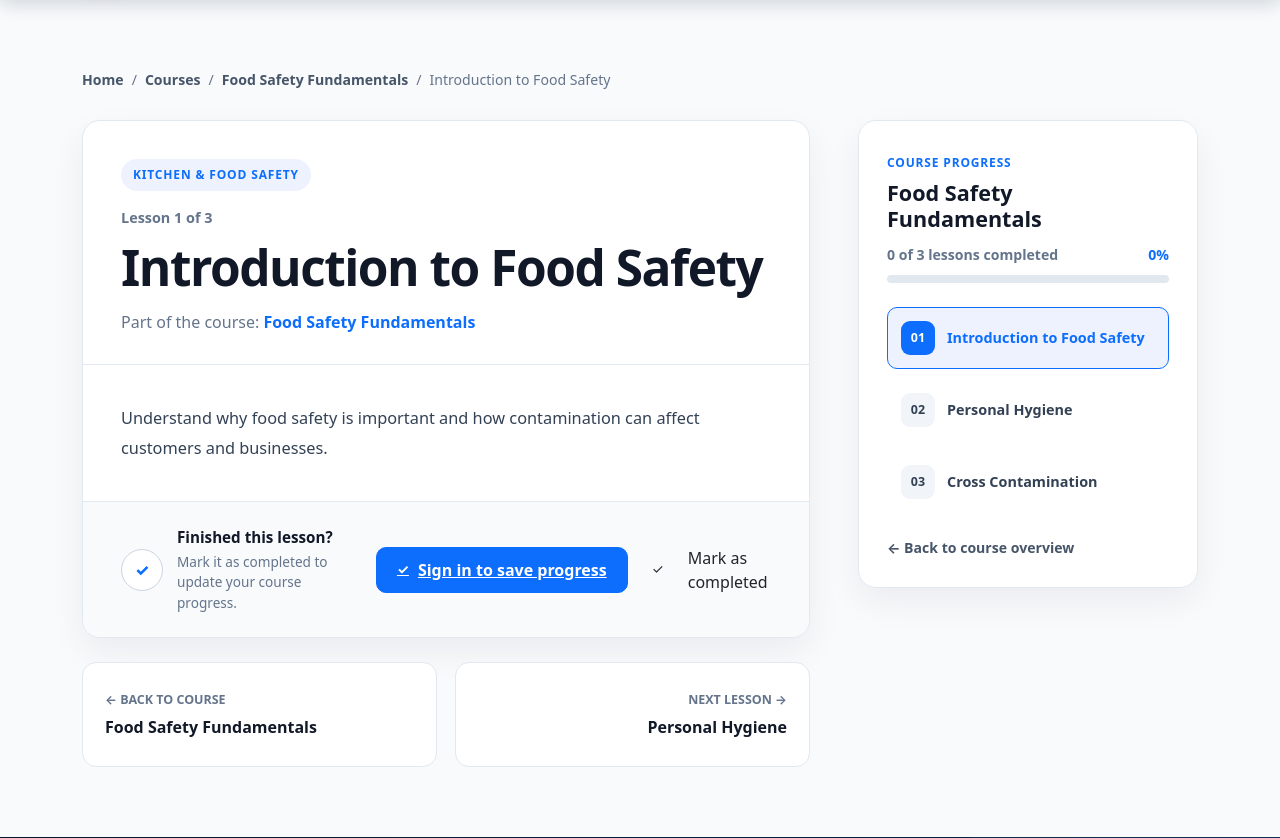
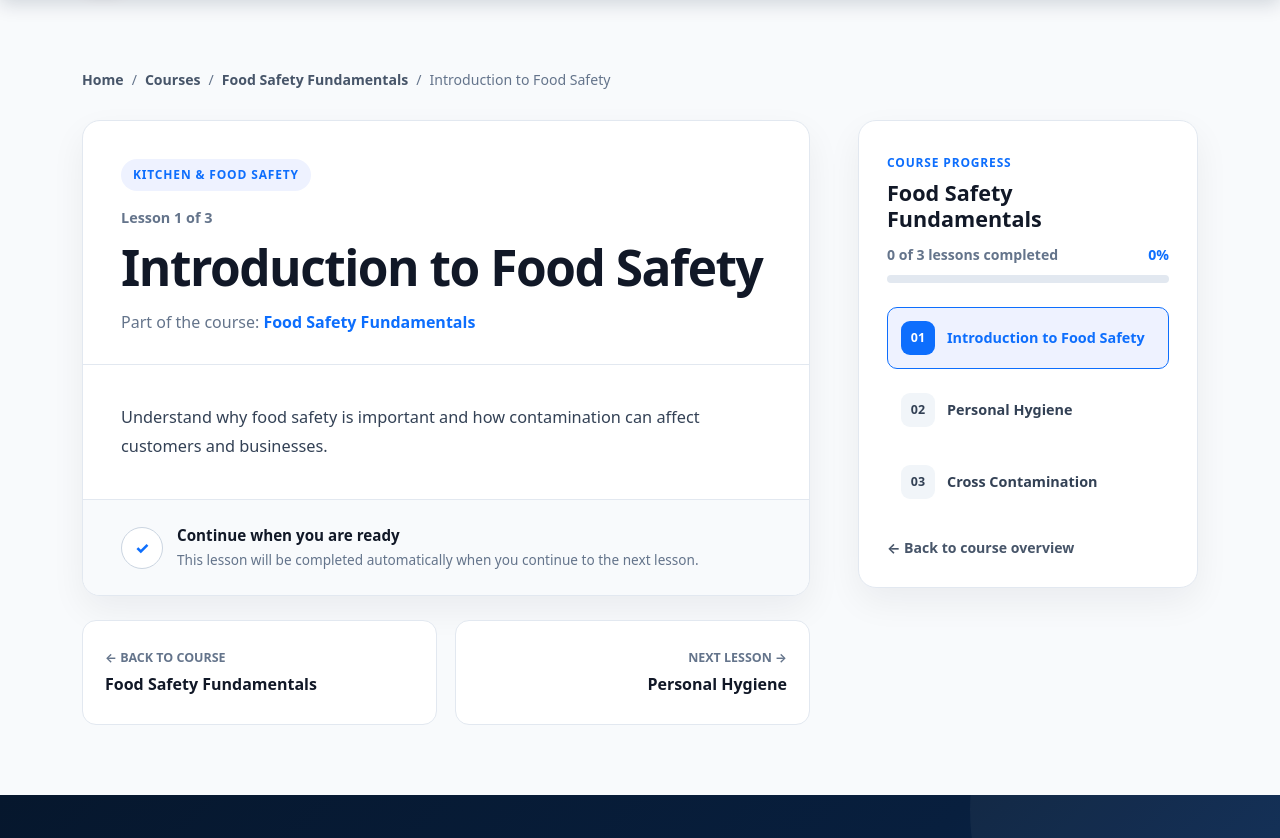
Before and after one commit to dhardi/SkillStart-Ireland, a Django app: a page that uses courses/templates/courses/lesson_detail.html in a window 1280 px wide. Shown: the part 78-916 px from the top of the page. Run offline with Django 5.2, Linux system fonts and the light colour scheme; data comes from the database, SQL or seed files in the repository; both versions use the stored data as it was after the commit.

Commit message:
conteudo lessons add youtube admin add image

```diff
--- a/core/static/core/css/style.css
+++ b/core/static/core/css/style.css
@@ -3987,3 +3987,55 @@ body {
         width: 100%;
     }
 }
+
+/* =========================================================
+   LESSON MEDIA
+========================================================= */
+
+.lesson-video-wrapper {
+    position: relative;
+    width: 100%;
+    margin-bottom: 2rem;
+    padding-top: 56.25%;
+    overflow: hidden;
+    border-radius: 16px;
+    background: #000;
+}
+
+.lesson-youtube-player,
+.lesson-video-wrapper iframe {
+    position: absolute;
+    inset: 0;
+    width: 100%;
+    height: 100%;
+    border: 0;
+}
+
+.lesson-image-wrapper {
+    width: 100%;
+    margin-bottom: 2rem;
+    overflow: hidden;
+    border-radius: 16px;
+}
+
+.lesson-content-image {
+    display: block;
+    width: 100%;
+    height: auto;
+    max-height: 520px;
+    object-fit: contain;
+}
+
+.lesson-text-content {
+    line-height: 1.8;
+}
+
+.lesson-navigation-link-next.locked {
+    cursor: not-allowed;
+    opacity: 0.55;
+}
+
+.lesson-navigation-link-next.saving {
+    pointer-events: none;
+    opacity: 0.7;
+}
--- a/core/static/core/js/lesson_progress.js
+++ b/core/static/core/js/lesson_progress.js
@@ -1,22 +1,34 @@
 document.addEventListener("DOMContentLoaded", function () {
-    const completionButton = document.getElementById(
-        "lesson-completion-button"
+    const lessonSection = document.querySelector(
+        ".lesson-detail-section"
     );
 
-    if (!completionButton) {
+    if (!lessonSection) {
         return;
     }
 
     const completeUrl =
-        completionButton.dataset.completeUrl;
+        lessonSection.dataset.completeUrl;
 
-    if (!completeUrl) {
-        return;
-    }
+    const currentLessonId =
+        lessonSection.dataset.currentLessonId;
 
-    const completionButtonText =
-        completionButton.querySelector(
-            ".lesson-completion-button-text"
+    const hasVideo =
+        lessonSection.dataset.hasVideo === "true";
+
+    let currentLessonCompleted =
+        lessonSection.dataset.isCompleted === "true";
+
+    const nextLessonLink = document.querySelector(
+        ".lesson-navigation-link-next"
+    );
+
+    const completionStatus = document.getElementById(
+        "lesson-completion-status"
+    );
+
+    const completionMessage = document.getElementById(
+        "lesson-completion-message"
     );
 
     const progressSummary = document.getElementById(
@@ -34,6 +46,19 @@ document.addEventListener("DOMContentLoaded", function () {
     const progressFill = document.getElementById(
         "lesson-progress-fill"
     );
+
+    const youtubePlayerElement =
+        document.getElementById(
+            "lesson-youtube-player"
+        );
+
+    let lessonIsBeingSaved = false;
+
+    /*
+     * Uma lesson que já foi concluída anteriormente
+     * não precisa ficar bloqueada novamente.
+     */
+    let videoHasEnded = currentLessonCompleted;
 
     function getCookie(cookieName) {
         const cookies = document.cookie
@@ -59,15 +84,109 @@ document.addEventListener("DOMContentLoaded", function () {
         return null;
     }
 
-    completionButton.addEventListener(
-        "click",
-        async function () {
-            completionButton.disabled = true;
+    function lockNextLesson() {
+        if (!nextLessonLink) {
+            return;
+        }
 
-            if (completionButtonText) {
-                completionButtonText.textContent =
-                    "Saving...";
+        nextLessonLink.classList.add("locked");
+
+        nextLessonLink.setAttribute(
+            "aria-disabled",
+            "true"
+        );
     }
+
+    function unlockNextLesson() {
+        if (!nextLessonLink) {
+            return;
+        }
+
+        nextLessonLink.classList.remove("locked");
+
+        nextLessonLink.removeAttribute(
+            "aria-disabled"
+        );
+    }
+
+    function showVideoRequiredMessage() {
+        if (completionStatus) {
+            completionStatus.textContent =
+                "Watch the video to continue";
+        }
+
+        if (completionMessage) {
+            completionMessage.textContent =
+                "The next lesson will be unlocked " +
+                "when the video finishes.";
+        }
+    }
+
+    function updateProgressDisplay(data) {
+        const sidebarLesson = document.querySelector(
+            `[data-sidebar-lesson-id="${currentLessonId}"]`
+        );
+
+        if (sidebarLesson) {
+            sidebarLesson.classList.add(
+                "completed"
+            );
+        }
+
+        if (completionStatus) {
+            completionStatus.textContent =
+                "Lesson completed";
+        }
+
+        if (completionMessage) {
+            completionMessage.textContent =
+                "Your progress has been saved.";
+        }
+
+        if (progressSummary) {
+            const lessonWord =
+                data.total_lessons === 1
+                    ? "lesson"
+                    : "lessons";
+
+            progressSummary.textContent =
+                `${data.completed_count} of ` +
+                `${data.total_lessons} ` +
+                `${lessonWord} completed`;
+        }
+
+        if (progressPercentage) {
+            progressPercentage.textContent =
+                `${data.percentage}%`;
+        }
+
+        if (progressFill) {
+            progressFill.style.width =
+                `${data.percentage}%`;
+        }
+
+        if (progressBar) {
+            progressBar.setAttribute(
+                "aria-valuenow",
+                String(data.percentage)
+            );
+        }
+    }
+
+    async function completeCurrentLesson() {
+        if (currentLessonCompleted) {
+            return null;
+        }
+
+        if (!completeUrl) {
+            return null;
+        }
+
+        if (lessonIsBeingSaved) {
+            return null;
+        }
+
+        lessonIsBeingSaved = true;
 
         try {
             const response = await fetch(
@@ -92,66 +211,224 @@ document.addEventListener("DOMContentLoaded", function () {
 
             const data = await response.json();
 
-                completionButton.classList.add(
-                    "completed"
+            currentLessonCompleted = true;
+
+            updateProgressDisplay(data);
+
+            return data;
+        } finally {
+            lessonIsBeingSaved = false;
+        }
+    }
+
+    /*
+     * Lessons com vídeo começam bloqueadas,
+     * exceto quando já foram concluídas.
+     */
+    if (
+        hasVideo &&
+        !currentLessonCompleted
+    ) {
+        lockNextLesson();
+        showVideoRequiredMessage();
+    }
+
+    if (nextLessonLink) {
+        nextLessonLink.addEventListener(
+            "click",
+            async function (event) {
+                /*
+                 * Vídeo ainda não terminou:
+                 * não permite avançar.
+                 */
+                if (
+                    hasVideo &&
+                    !videoHasEnded &&
+                    !currentLessonCompleted
+                ) {
+                    event.preventDefault();
+
+                    showVideoRequiredMessage();
+
+                    return;
+                }
+
+                /*
+                 * Usuário não está autenticado.
+                 * Não existe progresso para salvar.
+                 */
+                if (!completeUrl) {
+                    return;
+                }
+
+                /*
+                 * Lesson já concluída:
+                 * segue o link normalmente.
+                 */
+                if (currentLessonCompleted) {
+                    return;
+                }
+
+                event.preventDefault();
+
+                const destination =
+                    nextLessonLink.href;
+
+                nextLessonLink.classList.add(
+                    "saving"
                 );
 
-                completionButton.setAttribute(
-                    "aria-pressed",
+                nextLessonLink.setAttribute(
+                    "aria-disabled",
                     "true"
                 );
 
-                if (completionButtonText) {
-                    completionButtonText.textContent =
-                        "Completed";
-                }
+                try {
+                    await completeCurrentLesson();
 
-                const sidebarLesson =
-                    document.querySelector(
-                        `[data-sidebar-lesson-id="${data.lesson_id}"]`
-                    );
-
-                if (sidebarLesson) {
-                    sidebarLesson.classList.add(
-                        "completed"
-                    );
-                }
-
-                if (progressSummary) {
-                    progressSummary.textContent =
-                        `${data.completed_count} of ` +
-                        `${data.total_lessons} ` +
-                        `lesson` +
-                        `${data.total_lessons === 1 ? "" : "s"} ` +
-                        `completed`;
-                }
-
-                if (progressPercentage) {
-                    progressPercentage.textContent =
-                        `${data.percentage}%`;
-                }
-
-                if (progressFill) {
-                    progressFill.style.width =
-                        `${data.percentage}%`;
-                }
-
-                if (progressBar) {
-                    progressBar.setAttribute(
-                        "aria-valuenow",
-                        String(data.percentage)
-                    );
-                }
+                    window.location.href =
+                        destination;
                 } catch (error) {
                     console.error(error);
 
-                completionButton.disabled = false;
+                    nextLessonLink.classList.remove(
+                        "saving"
+                    );
 
-                if (completionButtonText) {
-                    completionButtonText.textContent =
-                        "Try again";
+                    if (
+                        !hasVideo ||
+                        videoHasEnded
+                    ) {
+                        unlockNextLesson();
+                    }
+
+                    if (completionStatus) {
+                        completionStatus.textContent =
+                            "Progress could not be saved";
+                    }
+
+                    if (completionMessage) {
+                        completionMessage.textContent =
+                            "Please check your connection " +
+                            "and try again.";
                     }
                 }
             }
         );
+    }
+
+    function initializeYouTubePlayer() {
+        if (
+            !youtubePlayerElement ||
+            !youtubePlayerElement.dataset
+                .youtubeVideoId
+        ) {
+            return;
+        }
+
+        const videoId =
+            youtubePlayerElement.dataset
+                .youtubeVideoId;
+
+        new YT.Player(
+            "lesson-youtube-player",
+            {
+                videoId: videoId,
+
+                playerVars: {
+                    rel: 0,
+                    modestbranding: 1,
+                },
+
+                events: {
+                    onStateChange:
+                        handleYouTubeStateChange,
+                },
+            }
+        );
+    }
+
+    async function handleYouTubeStateChange(
+        event
+    ) {
+        if (
+            event.data !==
+            YT.PlayerState.ENDED
+        ) {
+            return;
+        }
+
+        videoHasEnded = true;
+
+        /*
+         * O vídeo terminou, então o aluno
+         * já pode avançar.
+         */
+        unlockNextLesson();
+
+        if (!completeUrl) {
+            if (completionStatus) {
+                completionStatus.textContent =
+                    "Video completed";
+            }
+
+            if (completionMessage) {
+                completionMessage.textContent =
+                    "Sign in to save your progress.";
+            }
+
+            return;
+        }
+
+        try {
+            await completeCurrentLesson();
+
+            unlockNextLesson();
+        } catch (error) {
+            console.error(
+                "Could not save progress after video:",
+                error
+            );
+
+            /*
+             * O botão continua liberado porque
+             * o aluno assistiu ao vídeo.
+             *
+             * Ao clicar em Next, o sistema
+             * tentará salvar novamente.
+             */
+            unlockNextLesson();
+
+            if (completionStatus) {
+                completionStatus.textContent =
+                    "Video completed";
+            }
+
+            if (completionMessage) {
+                completionMessage.textContent =
+                    "Your progress could not be saved. " +
+                    "Click Next lesson to try again.";
+            }
+        }
+    }
+
+    if (youtubePlayerElement) {
+        /*
+         * Caso a API do YouTube já tenha
+         * terminado de carregar.
+         */
+        if (
+            window.YT &&
+            typeof window.YT.Player === "function"
+        ) {
+            initializeYouTubePlayer();
+        } else {
+            /*
+             * A API chama esta função global
+             * quando estiver pronta.
+             */
+            window.onYouTubeIframeAPIReady =
+                initializeYouTubePlayer;
+        }
+    }
 });
--- a/courses/templates/courses/lesson_detail.html
+++ b/courses/templates/courses/lesson_detail.html
@@ -11,6 +11,11 @@
     class="lesson-detail-section"
     data-course-slug="{{ course.slug }}"
     data-current-lesson-id="{{ lesson.id }}"
+    data-has-video="{% if lesson.youtube_video_id %}true{% else %}false{% endif %}"
+    data-is-completed="{% if current_lesson_completed %}true{% else %}false{% endif %}"
+    {% if request.user.is_authenticated %}
+        data-complete-url="{% url 'courses:mark_lesson_completed' course.slug lesson.id %}"
+    {% endif %}
 >
     <div class="container">
 
@@ -71,7 +76,41 @@
                     </div>
 
                     <div class="lesson-body">
+
+    {% if lesson.youtube_video_id %}
+
+        <div class="lesson-video-wrapper">
+
+            <div
+                id="lesson-youtube-player"
+                class="lesson-youtube-player"
+                data-youtube-video-id="{{ lesson.youtube_video_id }}"
+            ></div>
+
+        </div>
+
+    {% elif lesson.image %}
+
+        <div class="lesson-image-wrapper">
+
+            <img
+                src="{{ lesson.image.url }}"
+                alt="{{ lesson.title }}"
+                class="lesson-content-image"
+            >
+
+        </div>
+
+    {% endif %}
+
+    {% if lesson.content %}
+
+        <div class="lesson-text-content">
             {{ lesson.content|linebreaks }}
+        </div>
+
+    {% endif %}
+
 </div>
 
                     <div class="lesson-completion-area">
@@ -86,78 +125,28 @@
                             </span>
 
                             <div>
-                                <strong>Finished this lesson?</strong>
 
-                                <p>
-                                    Mark it as completed to update your
-                                    course progress.
+                                <strong id="lesson-completion-status">
+                                    {% if current_lesson_completed %}
+                                        Lesson completed
+                                    {% else %}
+                                        Continue when you are ready
+                                    {% endif %}
+                                </strong>
+
+                                <p id="lesson-completion-message">
+                                    {% if current_lesson_completed %}
+                                        Your progress has been saved.
+                                    {% else %}
+                                        This lesson will be completed
+                                        automatically when you continue
+                                        to the next lesson.
+                                    {% endif %}
                                 </p>
+
                             </div>
 
                         </div>
-
-                        {% if request.user.is_authenticated %}
-
-    <button
-        type="button"
-        class="lesson-completion-button
-            {% if current_lesson_completed %}
-                completed
-            {% endif %}
-        "
-        id="lesson-completion-button"
-        data-complete-url="{% url 'courses:mark_lesson_completed' course.slug lesson.id %}"
-        aria-pressed="{% if current_lesson_completed %}true{% else %}false{% endif %}"
-        {% if current_lesson_completed %}
-            disabled
-        {% endif %}
-    >
-        <span
-            class="lesson-completion-button-icon"
-            aria-hidden="true"
-        >
-            ✓
-        </span>
-
-        <span class="lesson-completion-button-text">
-            {% if current_lesson_completed %}
-                Completed
-            {% else %}
-                Mark as completed
-            {% endif %}
-        </span>
-    </button>
-
-{% else %}
-
-    <a
-        href="{% url 'accounts:login' %}?next={{ request.path }}"
-        class="lesson-completion-button"
-    >
-        <span
-            class="lesson-completion-button-icon"
-            aria-hidden="true"
-        >
-            ✓
-        </span>
-
-        <span class="lesson-completion-button-text">
-            Sign in to save progress
-        </span>
-    </a>
-
-{% endif %}
-                            <span
-                                class="lesson-completion-button-icon"
-                                aria-hidden="true"
-                            >
-                                ✓
-                            </span>
-
-                            <span class="lesson-completion-button-text">
-                                Mark as completed
-                            </span>
-                        </button>
 
                     </div>
 
@@ -228,7 +217,7 @@
                                 class="lesson-navigation-link lesson-navigation-link-next"
                             >
                                 <span class="lesson-navigation-label">
-                                    Course completed
+                                    Lessons completed
                                 </span>
 
                                 <strong>
@@ -357,5 +346,10 @@ lesson{{ total_lessons|pluralize }} completed
     </div>
 </section>
 
+{% if lesson.youtube_video_id %}
+    <script src="https://www.youtube.com/iframe_api"></script>
+{% endif %}
+
 <script src="{% static 'core/js/lesson_progress.js' %}"></script>
+
 {% endblock %}
--- a/courses/views.py
+++ b/courses/views.py
@@ -59,23 +59,69 @@ def course_list(request):
         context,
     )
 
-
 def course_detail(request, slug):
     course = get_object_or_404(
-        Course,
+        Course.objects.select_related("category"),
         slug=slug,
         is_published=True,
     )
 
-    lessons = (
+    lessons = list(
         course.lessons
         .filter(is_published=True)
         .order_by("order", "id")
     )
 
+    course_button_text = "Start learning"
+    course_button_lesson = None
+
+    if lessons:
+        course_button_lesson = lessons[0]
+
+    if request.user.is_authenticated and lessons:
+        enrollment = Enrollment.objects.filter(
+            user=request.user,
+            course=course,
+        ).first()
+
+        if enrollment:
+            completed_lesson_ids = set(
+                LessonProgress.objects.filter(
+                    enrollment=enrollment,
+                    completed=True,
+                    lesson__course=course,
+                    lesson__is_published=True,
+                ).values_list(
+                    "lesson_id",
+                    flat=True,
+                )
+            )
+
+            if completed_lesson_ids:
+                first_incomplete_lesson = next(
+                    (
+                        course_lesson
+                        for course_lesson in lessons
+                        if course_lesson.id
+                        not in completed_lesson_ids
+                    ),
+                    None,
+                )
+
+                if first_incomplete_lesson:
+                    course_button_text = "Resume course"
+                    course_button_lesson = (
+                        first_incomplete_lesson
+                    )
+                else:
+                    course_button_text = "Review lessons"
+                    course_button_lesson = lessons[-1]
+
     context = {
         "course": course,
         "lessons": lessons,
+        "course_button_text": course_button_text,
+        "course_button_lesson": course_button_lesson,
     }
 
     return render(
@@ -83,6 +129,9 @@ def course_detail(request, slug):
         "courses/course_detail.html",
         context,
     )
+
+
+
 
 
 def lesson_detail(request, course_slug, lesson_id):
```
Also changed, not shown: courses/models.py (+63 -5 lines), courses/templates/courses/course_detail.html (+11 -7 lines), courses/migrations/0005_lesson_video.py (added), courses/migrations/0006_remove_lesson_video_lesson_image_lesson_video_url_and_more.py (added), db.sqlite3. Lines whose indentation alone changed are shown as unchanged.
